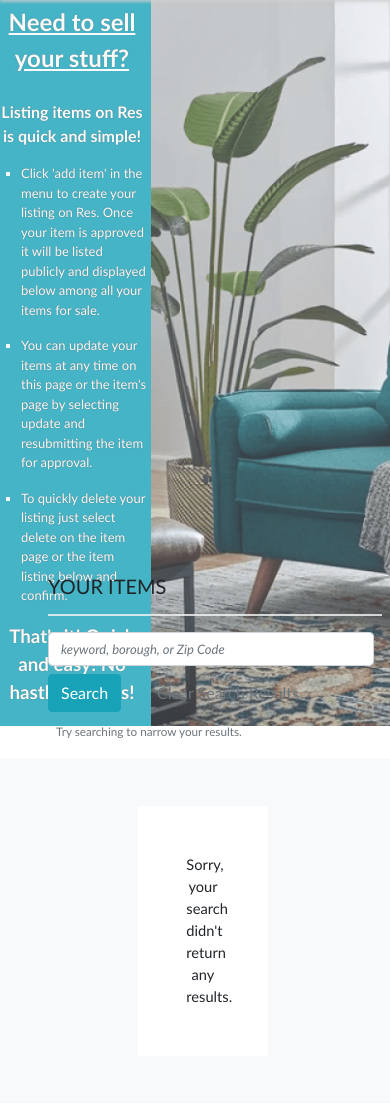
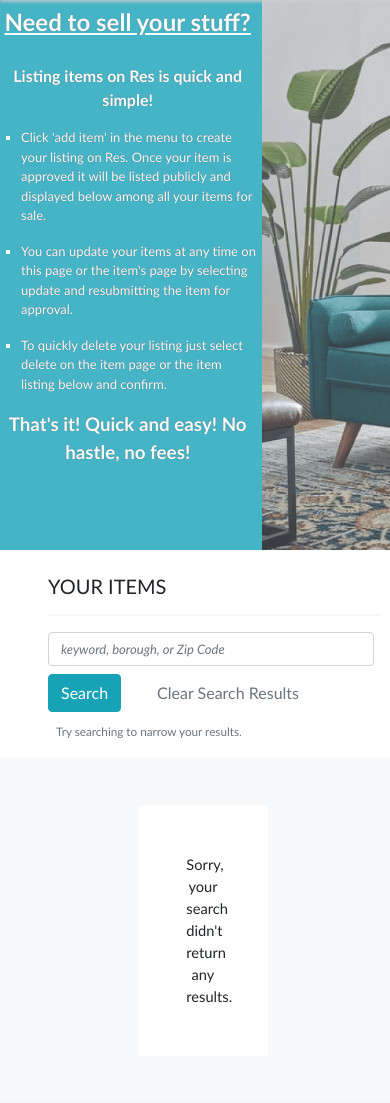
Before and after one commit to gth2103/res_app, a Flask app: template res/app/templates/sell.html in a window 390 px wide. Shown: the part 56-1159 px from the top of the page. Run offline with Flask 2, Linux system fonts and the light colour scheme; the template is opened without the code that fills it, so the values that code supplies are empty; parts of the project's set-up code (start-up, migrations or seed data) failed here and were passed over; some libraries are stand-ins or nearby versions.

Commit message:
format seller paragraph col changes

```diff
--- a/res/app/templates/sell.html
+++ b/res/app/templates/sell.html
@@ -24,7 +24,7 @@
 </nav>
 <div class="container-fluid m-0 pl-0 pr-2">
     <div class="row buy_info pl-2 pl-sm-0">
-        <div id="info_3_left" class="col text-light p-1 p-sm-2 p-md-3 p-lg-4 p-xl-5 overflow-auto text-center">
+        <div id="info_3_left" class="col-8 col-sm-6 text-light p-1 p-sm-2 p-md-3 p-lg-4 p-xl-5 overflow-auto text-center">
             <p class="header_1 pl-sm-2">
                 <b><u>Need to sell your stuff?</u></b>
             </p>
@@ -46,7 +46,7 @@
                 <b>That's it! Quick and easy! No hastle, no fees!</b>
             </p>
         </div>
-        <div id="info_3_right" class="col text-light font-weight-bold p-5 overflow-auto">
+        <div id="info_3_right" class="col-4 col-sm-6 text-light font-weight-bold p-5 overflow-auto">
         </div>
     </div>
     <div class="row pt-4 pl-5">
```
